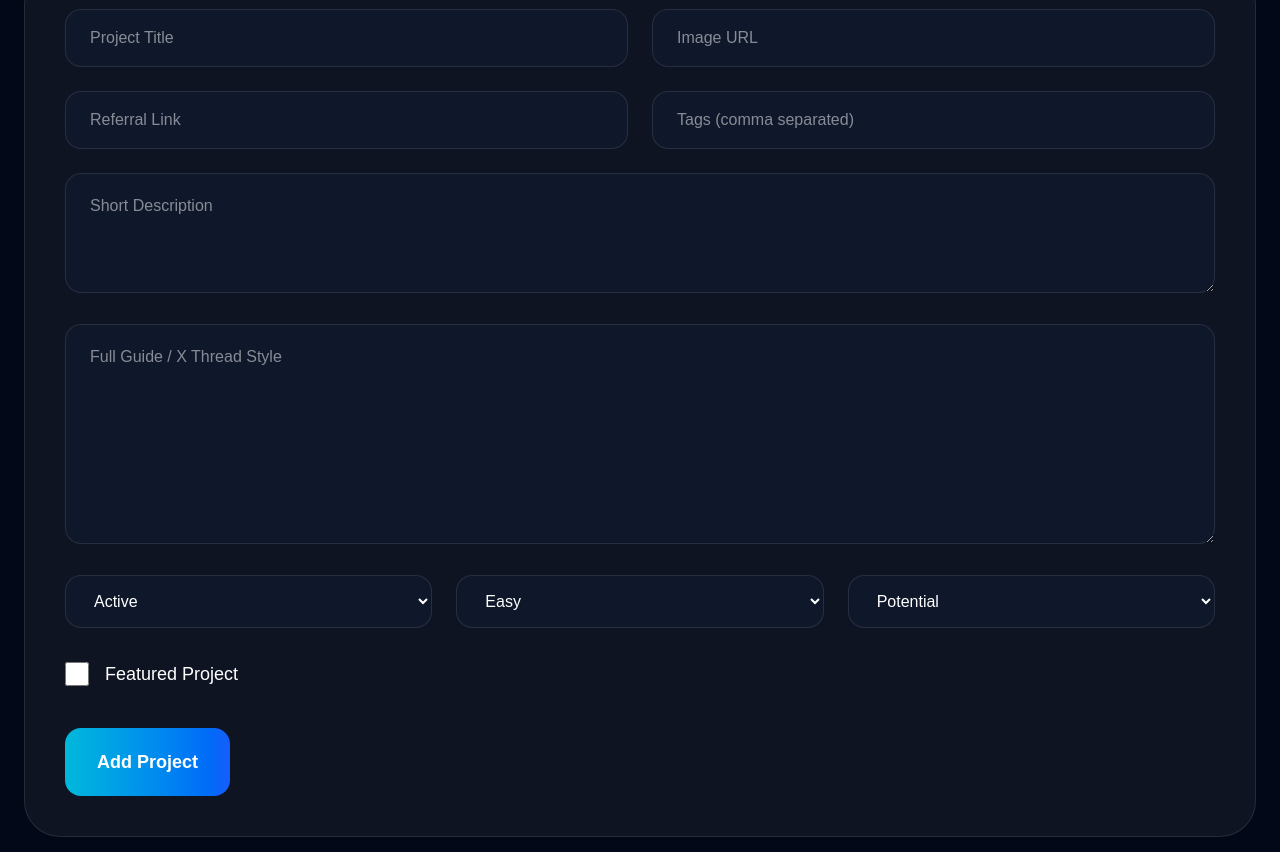
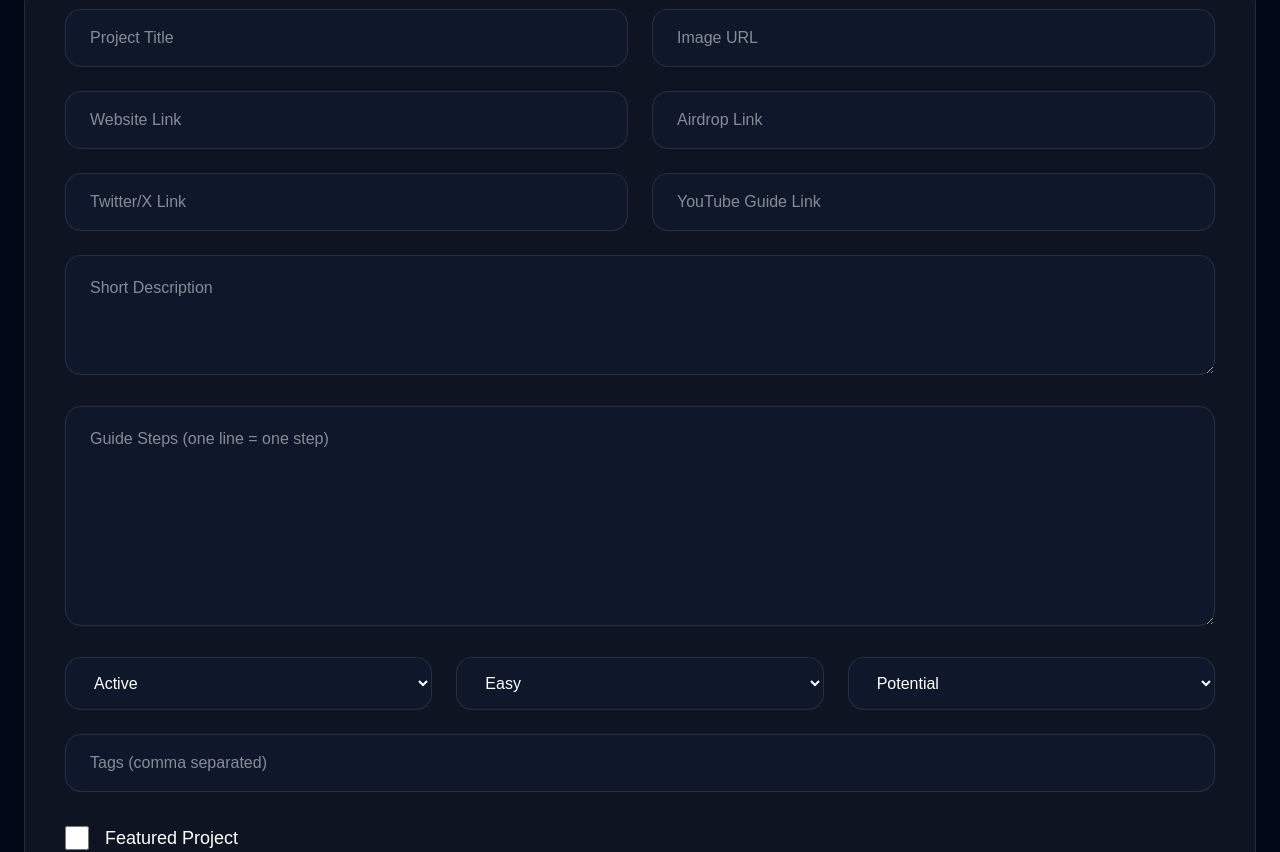
Before and after one commit to Hunterkak/cryptodropscout, a Next.js app: page /admin in a window 1280 px wide. Shown: the part 228-1080 px from the top of the page. Built offline with nearby package versions, Linux system fonts and the light colour scheme; no server answers; the database is empty.

Commit message:
added final ultimate admin system

```diff
--- a/src/app/admin/page.tsx
+++ b/src/app/admin/page.tsx
@@ -20,15 +20,31 @@ export default function AdminPage() {
   const [title, setTitle] = useState("");
   const [description, setDescription] = useState("");
   const [image, setImage] = useState("");
+
   const [link, setLink] = useState("");
-  const [status, setStatus] = useState("Active");
-  const [difficulty, setDifficulty] = useState("Easy");
-  const [reward, setReward] = useState("Potential");
-  const [featured, setFeatured] = useState(false);
+  const [airdrop, setAirdrop] = useState("");
+  const [twitter, setTwitter] = useState("");
+  const [youtube, setYoutube] = useState("");
+
+  const [status, setStatus] =
+    useState("Active");
+
+  const [difficulty, setDifficulty] =
+    useState("Easy");
+
+  const [reward, setReward] =
+    useState("Potential");
+
+  const [featured, setFeatured] =
+    useState(false);
+
   const [tags, setTags] = useState("");
-  const [guide, setGuide] = useState("");
 
-  const [editingId, setEditingId] = useState("");
+  const [guide, setGuide] =
+    useState("");
+
+  const [editingId, setEditingId] =
+    useState("");
 
   useEffect(() => {
 
@@ -36,10 +52,12 @@ export default function AdminPage() {
       collection(db, "projects"),
       (snapshot) => {
 
-        const data = snapshot.docs.map((doc) => ({
-          id: doc.id,
-          ...doc.data(),
-        }));
+        const data = snapshot.docs.map(
+          (doc) => ({
+            id: doc.id,
+            ...doc.data(),
+          })
+        );
 
         setProjects(data);
 
@@ -55,13 +73,21 @@ export default function AdminPage() {
     setTitle("");
     setDescription("");
     setImage("");
+
     setLink("");
+    setAirdrop("");
+    setTwitter("");
+    setYoutube("");
+
     setStatus("Active");
     setDifficulty("Easy");
     setReward("Potential");
+
     setFeatured(false);
+
     setTags("");
     setGuide("");
+
     setEditingId("");
 
   };
@@ -73,16 +99,25 @@ export default function AdminPage() {
       title,
       description,
       image,
+
       link,
+      airdrop,
+      twitter,
+      youtube,
+
       status,
       difficulty,
       reward,
+
       featured,
-      guide,
 
       tags: tags
         .split(",")
         .map((tag) => tag.trim()),
+
+      guide: guide
+        .split("\n")
+        .filter((line) => line.trim() !== ""),
 
       createdAt: Date.now(),
 
@@ -108,9 +143,13 @@ export default function AdminPage() {
 
   };
 
-  const handleDelete = async (id: string) => {
+  const handleDelete = async (
+    id: string
+  ) => {
 
-    await deleteDoc(doc(db, "projects", id));
+    await deleteDoc(
+      doc(db, "projects", id)
+    );
 
   };
 
@@ -119,17 +158,45 @@ export default function AdminPage() {
     setEditingId(project.id);
 
     setTitle(project.title || "");
-    setDescription(project.description || "");
+    setDescription(
+      project.description || ""
+    );
+
     setImage(project.image || "");
+
     setLink(project.link || "");
+    setAirdrop(
+      project.airdrop || ""
+    );
+
+    setTwitter(
+      project.twitter || ""
+    );
+
+    setYoutube(
+      project.youtube || ""
+    );
+
     setStatus(project.status || "Active");
-    setDifficulty(project.difficulty || "Easy");
-    setReward(project.reward || "Potential");
-    setFeatured(project.featured || false);
-    setGuide(project.guide || "");
+
+    setDifficulty(
+      project.difficulty || "Easy"
+    );
+
+    setReward(
+      project.reward || "Potential"
+    );
+
+    setFeatured(
+      project.featured || false
+    );
 
     setTags(
       project.tags?.join(", ") || ""
+    );
+
+    setGuide(
+      project.guide?.join("\n") || ""
     );
 
   };
@@ -144,7 +211,8 @@ export default function AdminPage() {
           Ultimate Admin Panel
         </h1>
 
-        {/* Form */}
+        {/* FORM */}
+
         <div className="bg-white/5 border border-white/10 rounded-[36px] p-10 mb-16">
 
           <div className="grid md:grid-cols-2 gap-6">
@@ -153,7 +221,9 @@ export default function AdminPage() {
               type="text"
               placeholder="Project Title"
               value={title}
-              onChange={(e) => setTitle(e.target.value)}
+              onChange={(e) =>
+                setTitle(e.target.value)
+              }
               className="px-6 py-4 rounded-2xl bg-[#0f172a] border border-white/10 outline-none"
             />
 
@@ -161,23 +231,49 @@ export default function AdminPage() {
               type="text"
               placeholder="Image URL"
               value={image}
-              onChange={(e) => setImage(e.target.value)}
+              onChange={(e) =>
+                setImage(e.target.value)
+              }
               className="px-6 py-4 rounded-2xl bg-[#0f172a] border border-white/10 outline-none"
             />
 
             <input
               type="text"
-              placeholder="Referral Link"
+              placeholder="Website Link"
               value={link}
-              onChange={(e) => setLink(e.target.value)}
+              onChange={(e) =>
+                setLink(e.target.value)
+              }
               className="px-6 py-4 rounded-2xl bg-[#0f172a] border border-white/10 outline-none"
             />
 
             <input
               type="text"
-              placeholder="Tags (comma separated)"
-              value={tags}
-              onChange={(e) => setTags(e.target.value)}
+              placeholder="Airdrop Link"
+              value={airdrop}
+              onChange={(e) =>
+                setAirdrop(e.target.value)
+              }
+              className="px-6 py-4 rounded-2xl bg-[#0f172a] border border-white/10 outline-none"
+            />
+
+            <input
+              type="text"
+              placeholder="Twitter/X Link"
+              value={twitter}
+              onChange={(e) =>
+                setTwitter(e.target.value)
+              }
+              className="px-6 py-4 rounded-2xl bg-[#0f172a] border border-white/10 outline-none"
+            />
+
+            <input
+              type="text"
+              placeholder="YouTube Guide Link"
+              value={youtube}
+              onChange={(e) =>
+                setYoutube(e.target.value)
+              }
               className="px-6 py-4 rounded-2xl bg-[#0f172a] border border-white/10 outline-none"
             />
 
@@ -186,14 +282,18 @@ export default function AdminPage() {
           <textarea
             placeholder="Short Description"
             value={description}
-            onChange={(e) => setDescription(e.target.value)}
+            onChange={(e) =>
+              setDescription(e.target.value)
+            }
             className="w-full mt-6 px-6 py-5 rounded-2xl bg-[#0f172a] border border-white/10 outline-none min-h-[120px]"
           />
 
           <textarea
-            placeholder="Full Guide / X Thread Style"
+            placeholder="Guide Steps (one line = one step)"
             value={guide}
-            onChange={(e) => setGuide(e.target.value)}
+            onChange={(e) =>
+              setGuide(e.target.value)
+            }
             className="w-full mt-6 px-6 py-5 rounded-2xl bg-[#0f172a] border border-white/10 outline-none min-h-[220px]"
           />
 
@@ -201,21 +301,24 @@ export default function AdminPage() {
 
             <select
               value={status}
-              onChange={(e) => setStatus(e.target.value)}
-              className="px-6 py-4 rounded-2xl bg-[#0f172a] border border-white/10 outline-none"
+              onChange={(e) =>
+                setStatus(e.target.value)
+              }
+              className="px-6 py-4 rounded-2xl bg-[#0f172a] border border-white/10 outline-none text-white"
             >
               <option>Active</option>
-              <option>Upcoming</option>
               <option>Hot</option>
+              <option>Potential</option>
               <option>Confirmed</option>
-              <option>Potential</option>
               <option>Ended</option>
             </select>
 
             <select
               value={difficulty}
-              onChange={(e) => setDifficulty(e.target.value)}
-              className="px-6 py-4 rounded-2xl bg-[#0f172a] border border-white/10 outline-none"
+              onChange={(e) =>
+                setDifficulty(e.target.value)
+              }
+              className="px-6 py-4 rounded-2xl bg-[#0f172a] border border-white/10 outline-none text-white"
             >
               <option>Easy</option>
               <option>Medium</option>
@@ -224,8 +327,10 @@ export default function AdminPage() {
 
             <select
               value={reward}
-              onChange={(e) => setReward(e.target.value)}
-              className="px-6 py-4 rounded-2xl bg-[#0f172a] border border-white/10 outline-none"
+              onChange={(e) =>
+                setReward(e.target.value)
+              }
+              className="px-6 py-4 rounded-2xl bg-[#0f172a] border border-white/10 outline-none text-white"
             >
               <option>Potential</option>
               <option>High Potential</option>
@@ -234,12 +339,26 @@ export default function AdminPage() {
 
           </div>
 
+          <input
+            type="text"
+            placeholder="Tags (comma separated)"
+            value={tags}
+            onChange={(e) =>
+              setTags(e.target.value)
+            }
+            className="w-full mt-6 px-6 py-4 rounded-2xl bg-[#0f172a] border border-white/10 outline-none"
+          />
+
           <div className="flex items-center gap-4 mt-8">
 
             <input
               type="checkbox"
               checked={featured}
-              onChange={(e) => setFeatured(e.target.checked)}
+              onChange={(e) =>
+                setFeatured(
+                  e.target.checked
+                )
+              }
               className="w-6 h-6"
             />
 
@@ -251,7 +370,7 @@ export default function AdminPage() {
 
           <button
             onClick={handleSubmit}
-            className="block mt-10 px-8 py-5 rounded-2xl bg-gradient-to-r from-cyan-500 to-blue-600 font-bold text-lg hover:scale-105 transition"
+            className="mt-10 px-8 py-5 rounded-2xl bg-gradient-to-r from-cyan-500 to-blue-600 font-bold text-lg hover:scale-105 transition"
           >
             {editingId
               ? "Update Project"
```
